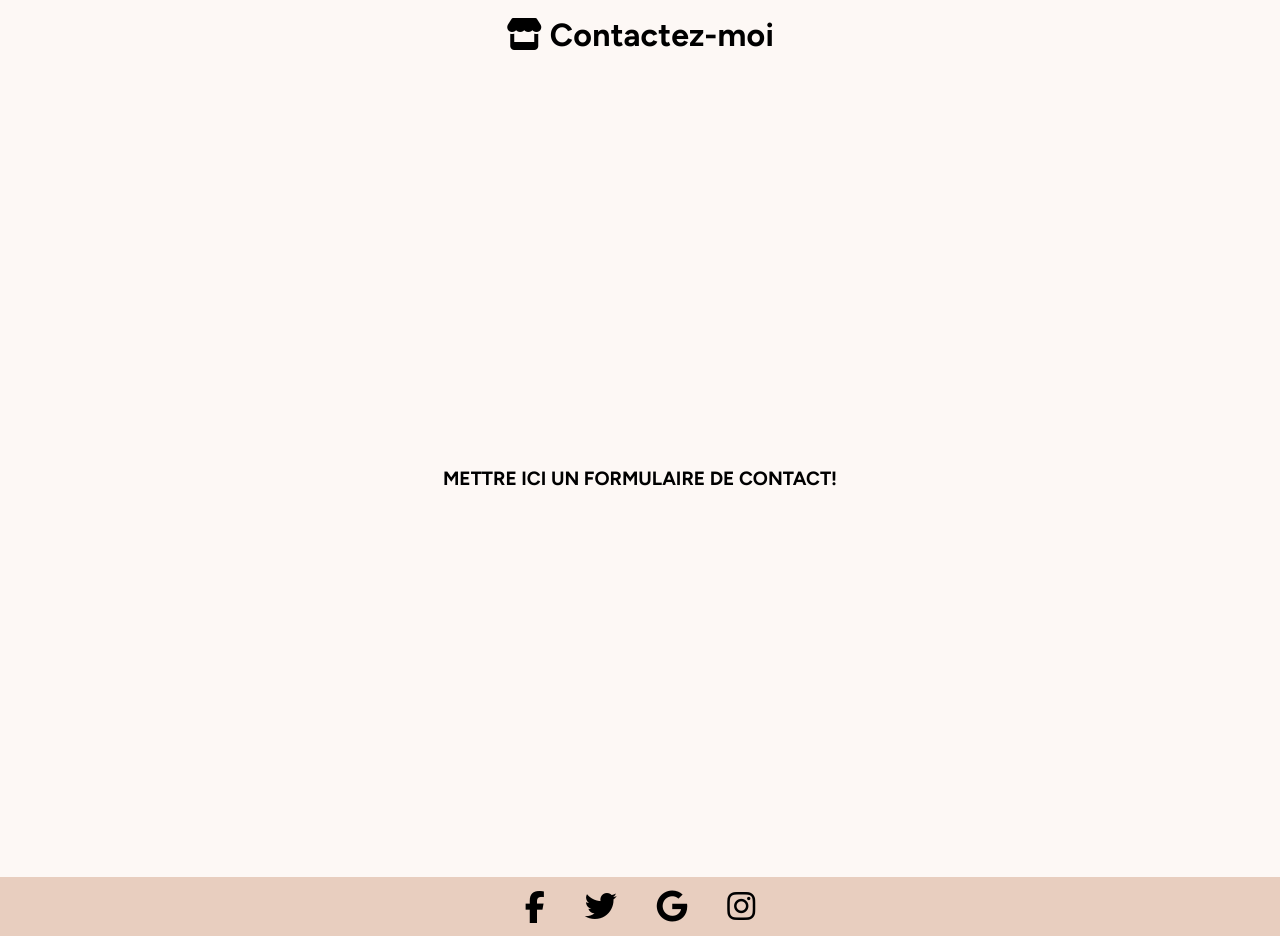
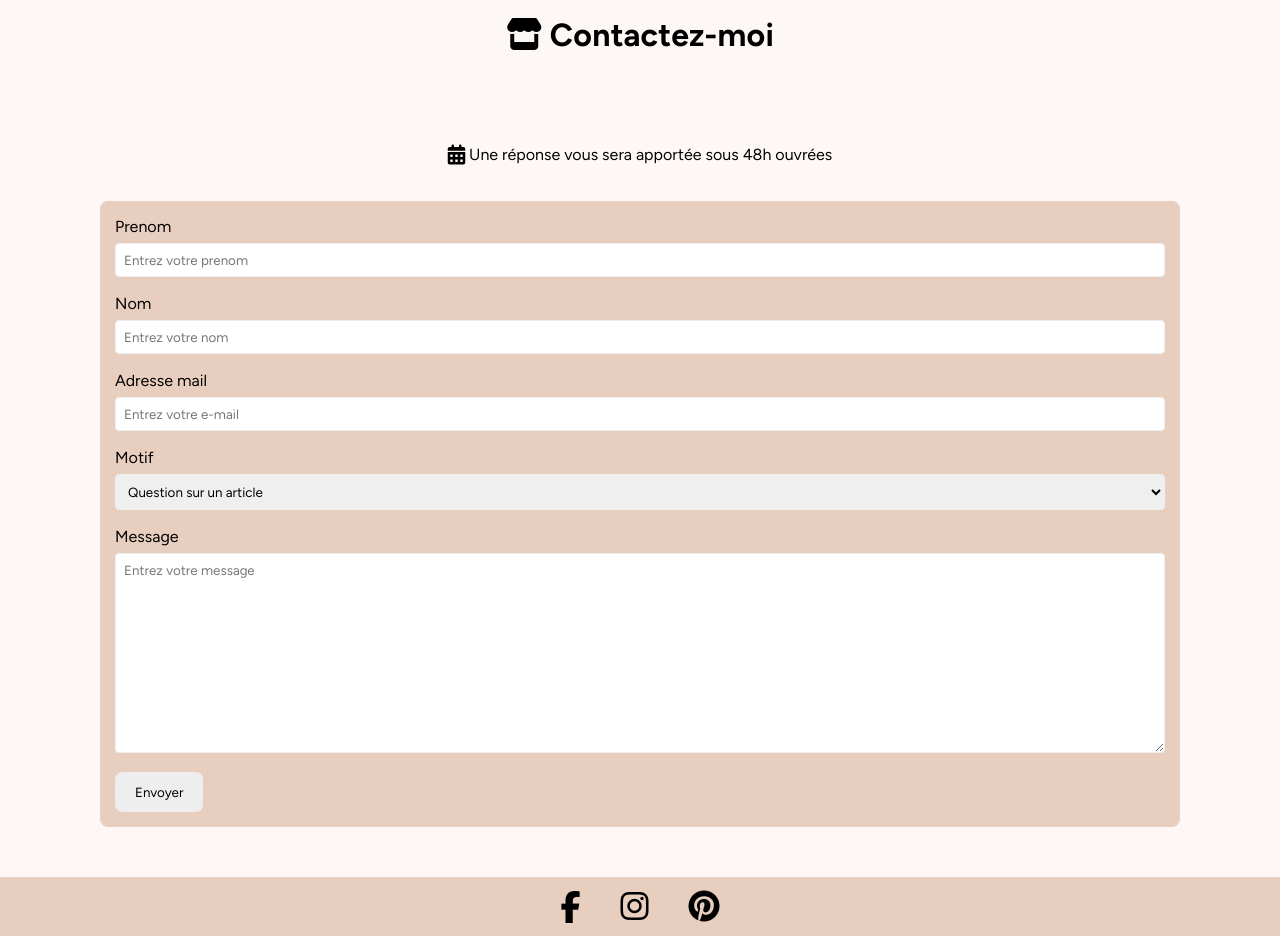
Before and after one commit to Slashykoon/CreaFlower, a PHP site: page /contact.php in a window 1280 px wide. Shown: the part 241-1177 px from the top of the page. Run offline with PHP 8.4, Linux system fonts and the light colour scheme; data that the repository does not hold is empty; some libraries are stand-ins or nearby versions.

```diff
--- a/contact.php
+++ b/contact.php
@@ -53,8 +53,29 @@
 
 <div class="global-page">
 <h1 style="margin-top:15px;margin-bottom:25px;"><i class="fas fa-store"></i> Contactez-moi</h1>
-    <div class="" style="min-height:800px;display:flex;  align-items: center;justify-content: center;">
-        <h2>METTRE ICI UN FORMULAIRE DE CONTACT!</h2>
+    <div class="" style="min-height:800px;display:flex; flex-direction:column; align-items: center;justify-content: center;">
+
+            <p><i class="fas fa-calendar-alt fa-lg"></i> Une réponse vous sera apportée sous 48h ouvrées</p><br/>
+
+            <div class="container-contact">
+                <form action="/form/submit" method="POST">
+                    <label for="input_prenom">Prenom</label>
+                    <input type="text" id="input_prenom" name="name" placeholder="Entrez votre prenom">
+                    <label for="input_nom">Nom</label>
+                    <input type="text" id="input_nom" name="surname" placeholder="Entrez votre nom">
+                    <label for="input_email">Adresse mail</label>
+                    <input type="text" id="input_email" name="email" placeholder="Entrez votre e-mail">
+                    <label for="ci">Motif</label>
+                    <select id="input_raison" name="raison">
+                        <option value="1">Question sur un article</option>
+                        <option value="2">Envoi de photos</option>
+                        <option value="3">Question générale</option>
+                    </select>
+                    <label for="message">Message</label>
+                    <textarea id="message" name="message" placeholder="Entrez votre message" style="height:200px"></textarea>
+                    <input type="submit" value="Envoyer">
+                </form>
+            </div>
     </div>
 </div>
 
--- a/css/style.css
+++ b/css/style.css
@@ -222,6 +222,7 @@ header {
   padding: 0 100px;
   background-color: #FDF8F5 !important;
   overflow: hidden;
+  min-height: calc(70vh);
 }
 
 /* Grid adaptée tablette*/
@@ -231,6 +232,16 @@ header {
     margin-left: 0px;
     margin-right: 0px;
     padding: 0 0px;
+
+  }
+  .navbar a:nth-child(2){
+    display: none;
+  }
+  .navbar a:nth-child(3){
+    display: none;
+  }
+  h1.header_title {
+    color: black !important;
   }
 
 }
@@ -259,14 +270,43 @@ header {
     background-attachment: fixed;
   }
 
-  .navbar a:nth-child(2){
-    display: none;
-  }
-  .navbar a:nth-child(3){
-    display: none;
-  }
+
 
 }
+
+/*--------------------------------------*/
+/*           CONTACT                   */
+/*-------------------------------------*/
+
+.container-contact>form>input[type=text],
+.container-contact>form>select,
+.container-contact>form>textarea {
+  width: 100%;
+  padding: 8px;
+  border: 1px solid #eeeeee;
+  border-radius: 4px;
+  box-sizing: border-box;
+  margin-top: 8px;
+  margin-bottom: 16px;
+  resize: vertical;
+}
+.container-contact>form>input[type=submit] {
+  background-color: #eeeeee;
+  color: black;
+  padding: 12px 20px;
+  border: none;
+  border-radius: 7px;
+  cursor: pointer;
+}
+.container-contact>form>input[type=submit]:hover {
+  background-color: #eeeeee;
+}
+.container-contact {
+  border-radius: 8px;
+  background-color: #E8CEBF;
+  padding: 15px;
+}
+
 
 /*-------------------------------------*/
 /*               ACCUEIL               */
@@ -277,27 +317,30 @@ header {
   align-items: center;
   row-gap:40px;
 }
-.accueil-section-first{
-  display:flex;
-  flex-direction: row;
-  align-items: center;
-  column-gap:35px;
-}
-.accueil-section-second{
+.accueil-section-first,.accueil-section-second{
   display:flex;
   flex-direction: row;
   align-items: center;
   column-gap:35px;
 }
 
+.accueil-section-first>span,.accueil-section-second>span{
+  min-width: 400px;
+}
+
+
 /* smartphones, portrait iPhone, portrait 480x320 phones (Android) */
 @media (max-width:480px) {
   .accueil-section-first{
     flex-direction: column;
   }
+  .accueil-section-first>span,.accueil-section-second>span{
+    min-width: 100px;
+  }
   .accueil-section-second{
     flex-direction: column-reverse;
   }
+
 }
 /*-----------------------------------------*/
 /*                RUBRIQUES                */
--- a/edition_articles.php
+++ b/edition_articles.php
@@ -125,7 +125,7 @@ $rows_rubriques = $rubriques->findAll();
                                 <option value="0">Selection</option>
                                 <option value="1">Saisie libre</option>
                                 <option value="2">Image</option>
-                                <option value="3">PDF</option>
+                                <option value="3">PDF(en dev)</option>
                                 <option value="4">Date</option>
                             </select>
                         </div>
--- a/footer.php
+++ b/footer.php
@@ -6,13 +6,9 @@
         <i class="fab fa-facebook-f fa-2xl"></i>
     </a>
     <a href="" class="">
-        <i class="fab fa-twitter fa-2xl" style="margin:20px;"></i>
+        <i class="fab fa-instagram fa-2xl" style="margin:20px;"></i>
     </a>
     <a href="" class="">
-        <i class="fab fa-google fa-2xl" style="margin:20px;"></i>
+        <i class="fab fa-pinterest fa-2xl" style="margin:20px;"></i>
     </a>
-    <a href="" class="">
-        <i class="fab fa-instagram fa-2xl" style="margin:20px;"></i>
-    </a>
-
 </footer>
--- a/index.php
+++ b/index.php
@@ -53,7 +53,7 @@
 <h1 style="margin-top:15px;margin-bottom:25px;"><i class="fas fa-store"></i> Accueil</h1>
     <div class="accueil-section">
         <div class="accueil-section-first">
-            <span style="min-width:400px">
+            <span >
                 <h2>Bienvenue sur Créa’ Flower, votre boutique en ligne d’objets artisanaux en fleurs séchées !</h2>
                 <p>Ici, vous trouverez différents objets tels que des porte-noms originaux pour votre mariage, un anniversaire ou le baptême de votre enfant, des cadres à personnaliser pour une naissance, ou encore des cadres avec photo pour déclarer votre amour. </br>
                 Tous ces objets sont faits main en Lorraine de manière artisanale et avec le plus grand soin.</br>
@@ -68,7 +68,7 @@
                 <span>
                     <img src="img/flower2_accueil.jpg" alt="Nature" class="responsive-img" width="600" height="400">
                 </span>
-                <span style="min-width:400px">
+                <span >
                     <h2>Qui suis-je en quelque mots </h2> <p>je m’appelle Céline et j’ai toujours adoré les fleurs. Leurs couleurs, leurs odeurs, leur fragilité, il n’y en a pas une pareille ! Et puis j’ai découvert avec bonheur qu’il était possible de préserver la beauté de certaines fleurs dans le temps grâce au procédé des fleurs séchées.</br>
                     Après plusieurs années à avoir exercé un autre métier, il était temps pour moi de faire quelque chose qui me passionnait et était concret.</p>
                     <p>C’est pourquoi je me suis lancée dans ce beau projet de création d’objets en fleurs séchées, mais avec mon petit truc en plus : la possibilité de personnaliser vos objets afin qu’ils vous ressemblent le plus possible.</br>
```
Also changed, not shown: paypal_create_payment.php (+30 -5 lines), ref_product_details.php (+62 -29 lines), upload_customer_img.php (added, +40 -0 lines), img/header_cat.jfif (added), img/header_cat3.jfif (added), img/header_cat5.jfif (added), uploads_customer/header_catold.jpg (added).
